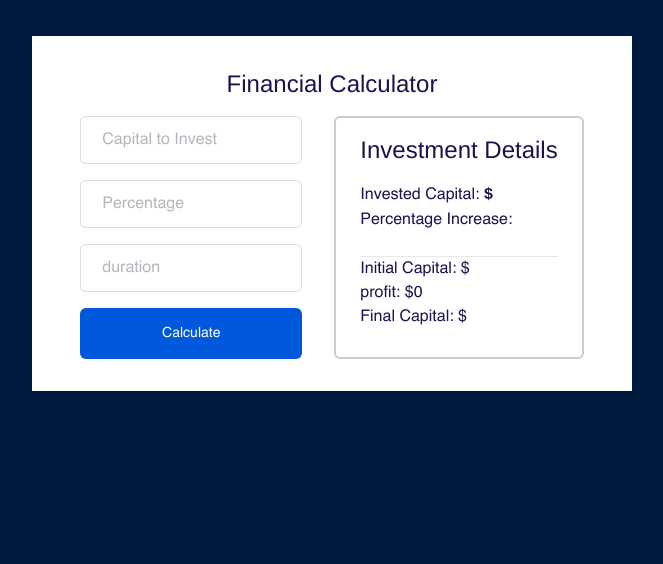
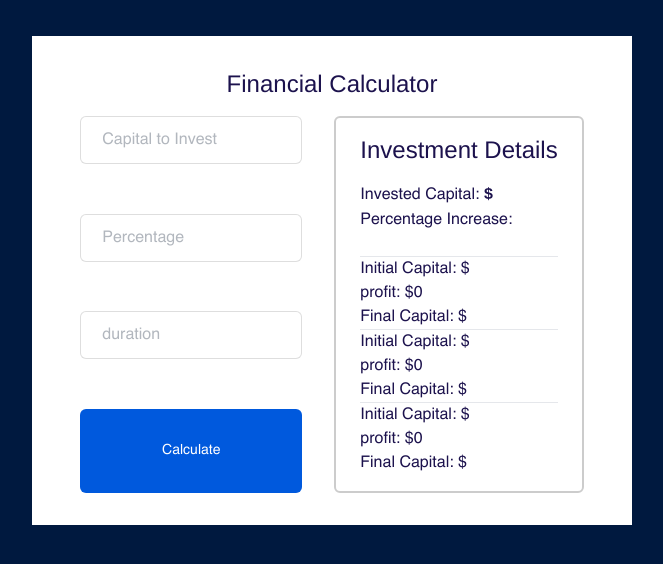
Before and after one commit to Niscolinx/financial-calculator, a React (Create React App) app: page / in a window 1280 px wide. Shown: the top 564 px of the page, without its empty margins (308-971 px from the left). Built offline with nearby package versions, Linux system fonts and the light colour scheme.

Commit message:
working on inputs

```diff
--- a/src/components/Form.jsx
+++ b/src/components/Form.jsx
@@ -103,6 +103,28 @@ const Form = () => {
                                 Final Capital: <span>${finalCapital}</span>
                             </p>
                         </div>
+                        <div className='border-t'>
+                            <p>
+                                Initial Capital: <span>${capital}</span>
+                            </p>
+                            <p>
+                                profit: <span>${profit}</span>
+                            </p>
+                            <p>
+                                Final Capital: <span>${finalCapital}</span>
+                            </p>
+                        </div>
+                        <div className='border-t'>
+                            <p>
+                                Initial Capital: <span>${capital}</span>
+                            </p>
+                            <p>
+                                profit: <span>${profit}</span>
+                            </p>
+                            <p>
+                                Final Capital: <span>${finalCapital}</span>
+                            </p>
+                        </div>
                     </div>
                 </div>
             </div>
```
